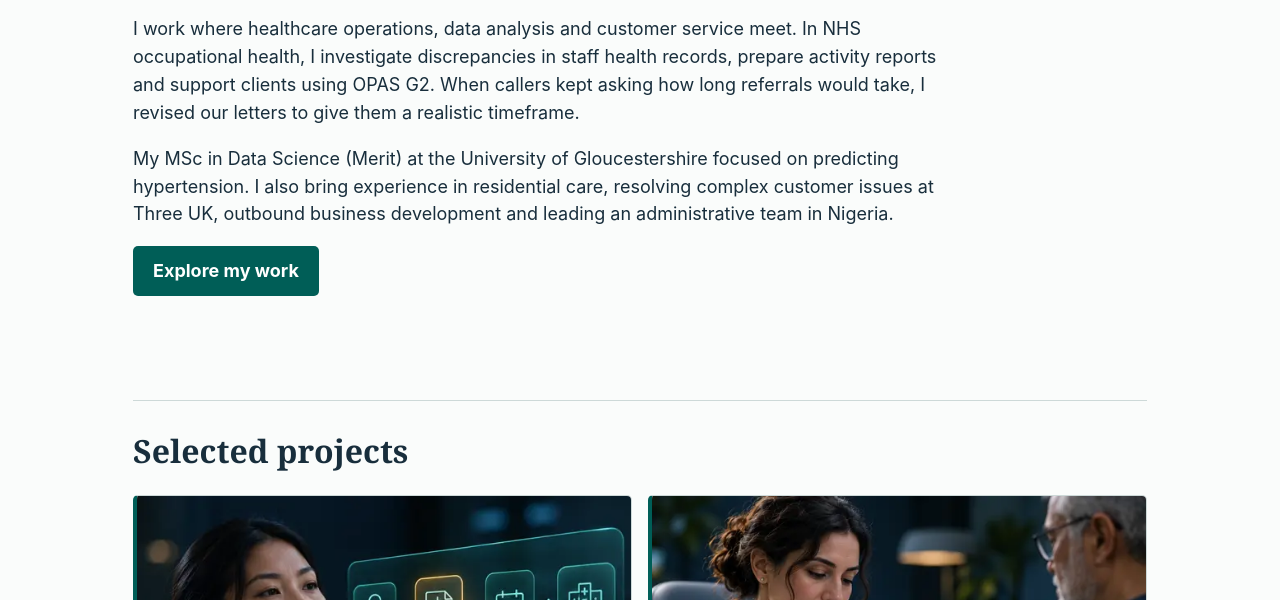
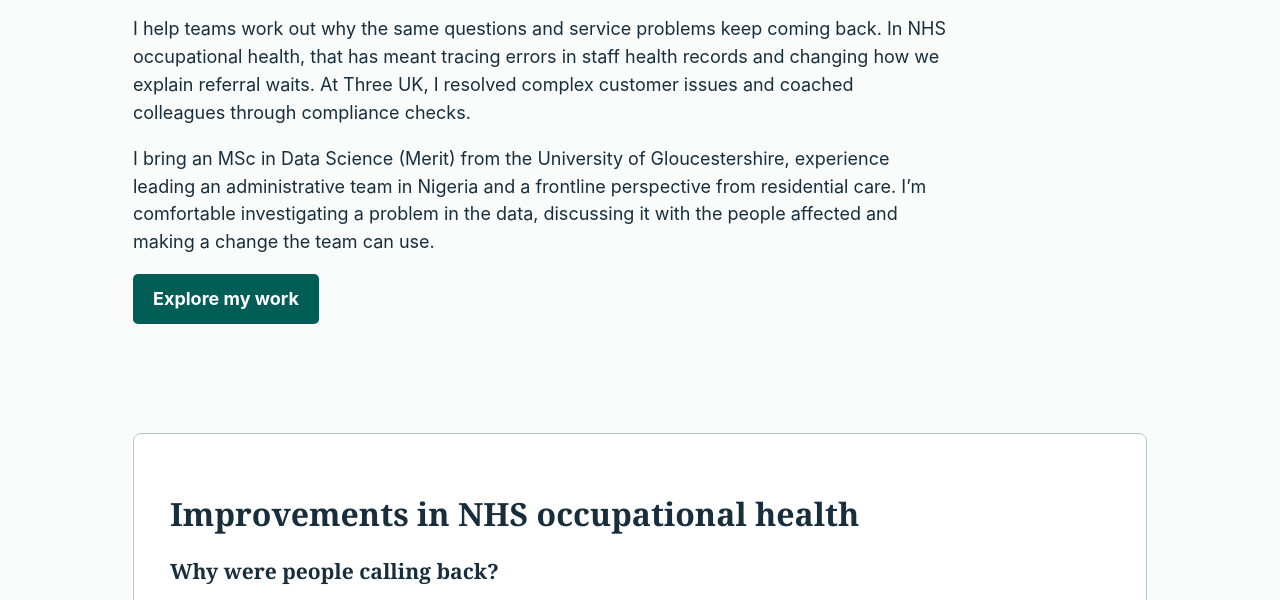
Before and after one commit to Precious-Awuzu/precious-awuzu.github.io, a plain HTML site: page index.html in a window 1280 px wide. Shown: the part 333-933 px from the top of the page. Drawn offline with Linux system fonts and the light colour scheme.

Commit message:
Show the operational problems behind NHS service improvements

```diff
--- a/index.html
+++ b/index.html
@@ -104,12 +104,13 @@ main :focus-visible,.skip:focus-visible{outline:3px solid #005b55;outline-offset
     <div>
       <h1>Precious Awuzu</h1>
       <p><strong>Health data analysis · Service improvement · Customer operations</strong></p>
-      <p>I work where healthcare operations, data analysis and customer service meet. In NHS occupational health, I investigate discrepancies in staff health records, prepare activity reports and support clients using OPAS G2. When callers kept asking how long referrals would take, I revised our letters to give them a realistic timeframe.</p>
-      <p>My MSc in Data Science (Merit) at the University of Gloucestershire focused on predicting hypertension. I also bring experience in residential care, resolving complex customer issues at Three UK, outbound business development and leading an administrative team in Nigeria.</p>
+      <p>I help teams work out why the same questions and service problems keep coming back. In NHS occupational health, that has meant tracing errors in staff health records and changing how we explain referral waits. At Three UK, I resolved complex customer issues and coached colleagues through compliance checks.</p>
+      <p>I bring an MSc in Data Science (Merit) from the University of Gloucestershire, experience leading an administrative team in Nigeria and a frontline perspective from residential care. I’m comfortable investigating a problem in the data, discussing it with the people affected and making a change the team can use.</p>
       <a class="cta" href="#projects">Explore my work</a>
     </div>
   </div>
 
+  <section id="nhs-work"><h2>Improvements in NHS occupational health</h2><h3>Why were people calling back?</h3><p>Our referral letters said people would hear from us “shortly”. Callers wanted to know whether they had been forgotten. I changed the wording to give the expected 12-week wait. People had a timeframe they could plan around, and repeat enquiries fell.</p><h3>Which appointment requests still needed review?</h3><p>Urgent requests and appointment changes could reach either the admin team or the doctors’ PAs. I built a shared Microsoft Lists tracker so either team could log a request and see whether it was new, under review or complete.</p><h3>What happens when two records disagree?</h3><p>When I found a discrepancy in pathology information, I contacted the client to check the details and corrected the occupational health record. That gave colleagues accurate information for the next review.</p></section>
   <h2 id="projects">Selected projects</h2>
   <div class="grid">
     <article>
@@ -167,7 +168,7 @@ main :focus-visible,.skip:focus-visible{outline:3px solid #005b55;outline-offset
       <small>Python · CSV analysis</small>
     </article>
   </div>
-<section id="skills"><h2>Skills in practice</h2><h3>Data analysis and modelling</h3><p>Python, pandas, scikit-learn, SQL, Excel and Power BI. My projects include analysing NHS referral volumes and comparing six hypertension classifiers.</p><h3>Healthcare operations and governance</h3><p>Cohort, OPAS G2, data quality checks, KPI reporting and audit support. I built a Microsoft Lists tracker so administrators and clinical PAs could review appointment changes in one place.</p><h3>Customer and team operations</h3><p>Customer retention, technical troubleshooting, CRM records, prospecting and team coordination. At Three UK, I handled complex orders and coached colleagues on compliance.</p></section></main>
+<section id="skills"><h2>Skills and tools</h2><h3>Analysis</h3><p>Python, pandas, scikit-learn, SQL, Excel and Power BI.</p><h3>Health information</h3><p>Cohort, OPAS G2, data quality checks, KPI reporting and audit support.</p><h3>Customer and team operations</h3><p>Technical troubleshooting, customer retention, outbound prospecting and team coordination.</p></section></main>
 
 <footer>
   <div>
```
